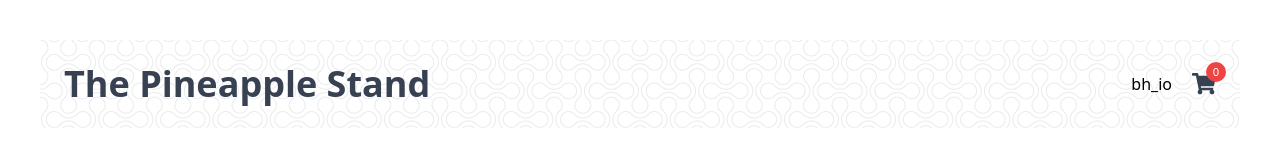
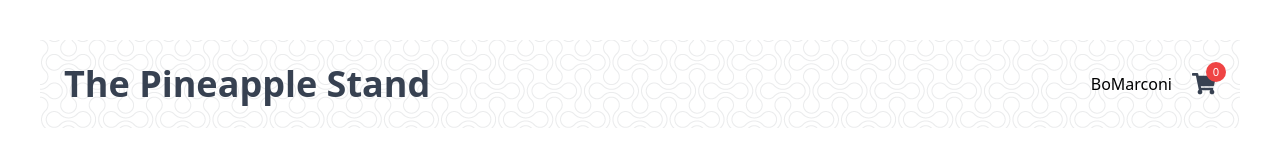
Before and after one commit to BoMarconiHenriksen/vue, a Vue app: page / in a window 1280 px wide. Shown: the top 163 px of the page. Built offline with nearby package versions, Linux system fonts and the light colour scheme.

Commit message:
actions with option api

```diff
--- a/src/components/TheHeader.vue
+++ b/src/components/TheHeader.vue
@@ -2,7 +2,7 @@
 // imports
 import CartWidget from './CartWidget.vue';
 import { useAuthUserStore } from "@/stores/AuthUserStore";
-import { mapState } from "pinia";
+import { mapState, mapActions } from "pinia";
 
 export default {
   components: { CartWidget },
@@ -10,6 +10,9 @@ export default {
     ...mapState( useAuthUserStore, {
       user: "username"
     }),
+  },
+  methods: {
+    ...mapActions(useAuthUserStore, ["visitTwitterProfile"]),
   },
 };
 </script>
@@ -21,7 +24,7 @@ export default {
   >
     <h1 class="text-4xl text-gray-700 font-bold">The Pineapple Stand</h1>
     <div>
-      <span class="mr-5">{{ user }}</span>
+      <span class="mr-5" @click="visitTwitterProfile">{{ user }}</span>
       <CartWidget class="inline-block"/>
     </div>
   </header>
--- a/src/stores/authUserStore.js
+++ b/src/stores/authUserStore.js
@@ -3,7 +3,12 @@ import { defineStore } from 'pinia';
 export const useAuthUserStore = defineStore("AuthUserStore", {
   state: () => {
     return {
-      username: "bh_io"
-    }
-  }
-})
+      username: "BoMarconi"
+    };
+  },
+  actions: {
+    visitTwitterProfile() {
+      window.open(`https://twitter.com/${this.username}`, '_blank');
+    },
+  },
+});
```
